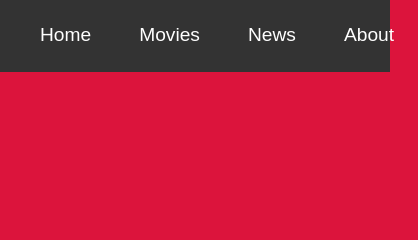
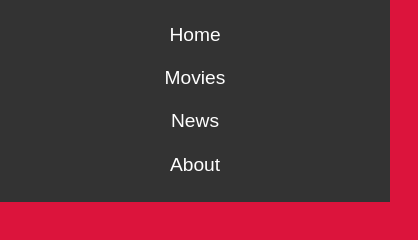
Before and after one commit to Pablo-Andrada/FullStackProyect, a website: page front/index.html in a window 390 px wide. Shown: the part 142-382 px from the top of the page, 418 px wide, since content can reach past the window. Drawn offline with Linux system fonts and the light colour scheme.

Commit message:
icon page

```diff
--- a/front/index.html
+++ b/front/index.html
@@ -5,6 +5,7 @@
     <meta name="viewport" content="width=device-width, initial-scale=1.0" />
     <link rel="stylesheet" href="./styles/reset.css">
     <link rel="stylesheet" href="./styles/index.css">
+    <link rel="shortcut icon" type="image/x-icon" href="./assets/palomitas-de-maiz-icon.png">
     <title>Cinema Club</title>
   </head>
   <body>
--- a/front/styles/index.css
+++ b/front/styles/index.css
@@ -46,3 +46,20 @@ nav {
     font-family: Arial, Helvetica, sans-serif;
     font-size:large;
 }
+nav ul li a {
+    transition: background-color 0.3s ease;
+  }
+
+  nav ul li a:hover {
+    background-color: #007bff;
+    color: #fff;
+  }
+  @media (max-width: 600px) {
+    nav ul {
+      flex-direction: column;
+    }
+
+    nav ul li {
+      text-align: center;
+    }
+  }
```
Also changed, not shown: front/assets/palomitas-de-maiz-icon.png (added).
